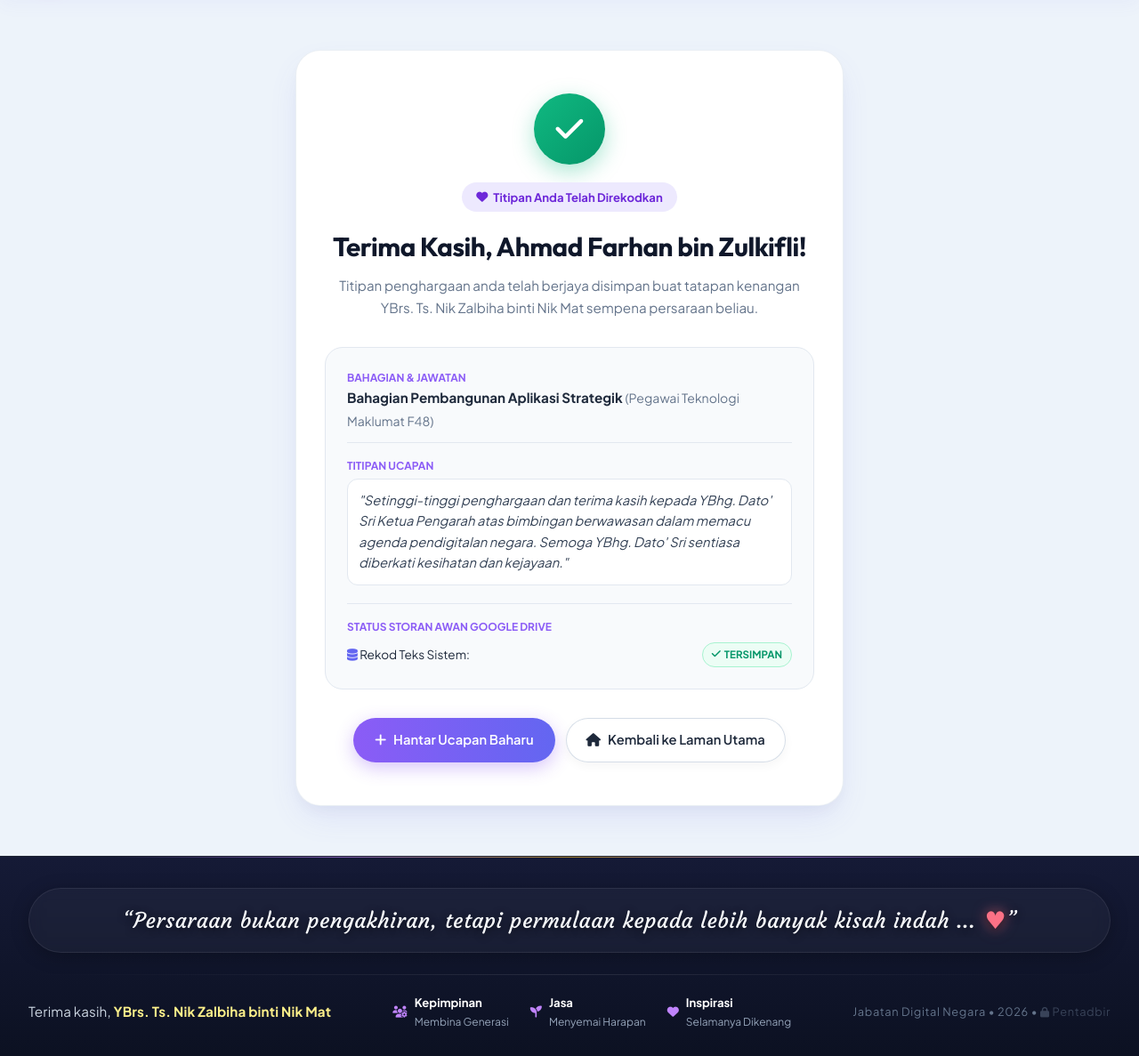
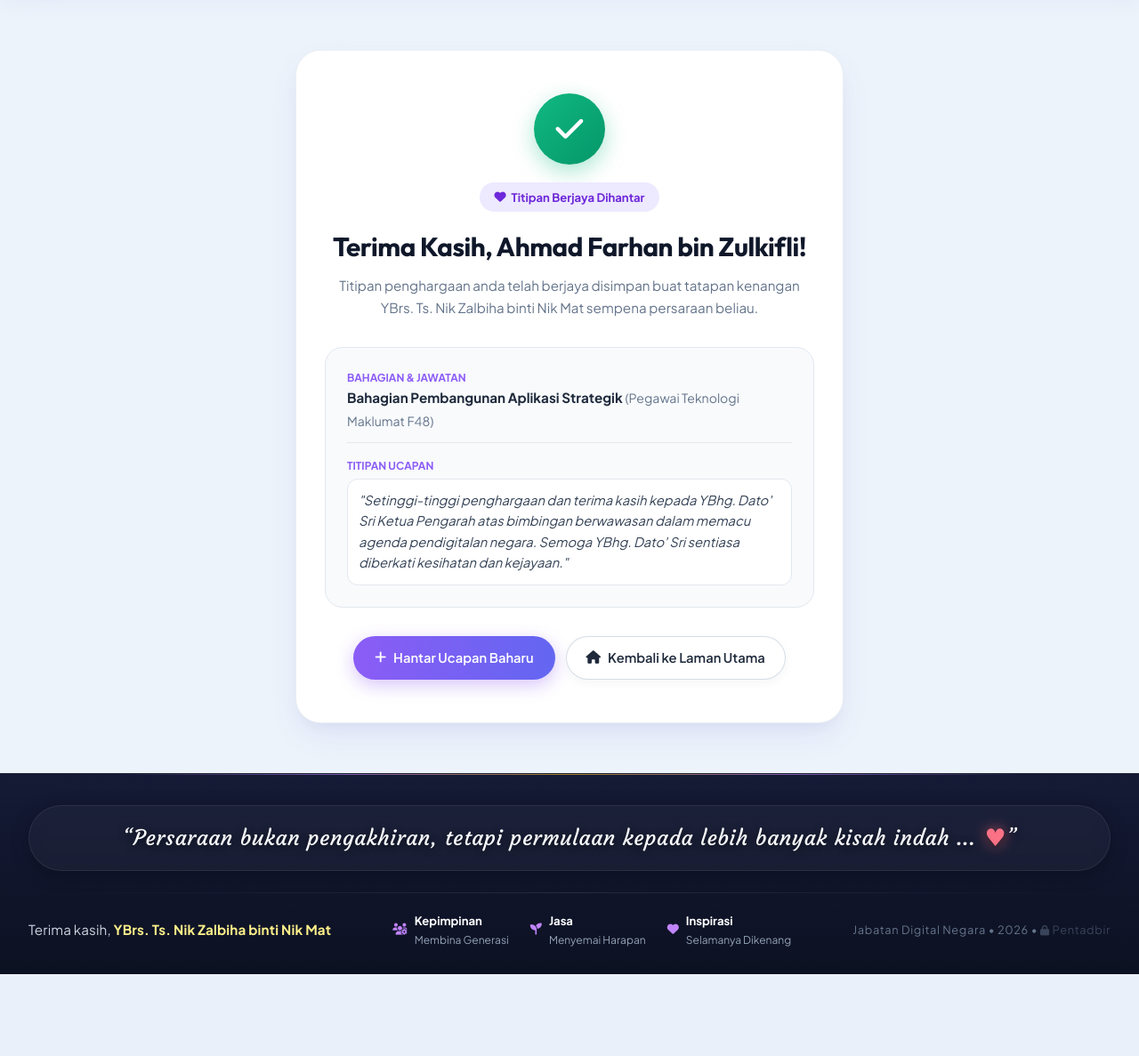
Before and after one commit to dmojdn/titipan-kenangan-kp-jdn-2026, a Flask app: page /kejayaan/1 in a window 1280 px wide. Shown: the part 73-1260 px from the top of the page at 89% size. After the commit the page ends 1168 px from the top, so only its background shows below. Run offline with Flask 3, Linux system fonts and the light colour scheme; data comes from the database, SQL or seed files in the repository; some web fonts are replaced.

Commit message:
Add files via upload

```diff
--- a/app/templates/success.html
+++ b/app/templates/success.html
@@ -11,7 +11,7 @@
     </div>
 
     <div style="display: inline-flex; align-items: center; gap: 6px; background: #ede9fe; color: #6d28d9; padding: 6px 16px; border-radius: var(--radius-full); font-size: 0.82rem; font-weight: 700; margin-bottom: 1rem;">
-      <i class="fa-solid fa-heart"></i> Titipan Anda Telah Direkodkan
+      <i class="fa-solid fa-heart"></i> Titipan Berjaya Dihantar
     </div>
 
     <h2 style="font-size: 1.85rem; color: #0f172a; margin-bottom: 0.5rem;">Terima Kasih, {{ submission.nama }}!</h2>
@@ -19,7 +19,7 @@
       Titipan penghargaan anda telah berjaya disimpan buat tatapan kenangan YBrs. Ts. Nik Zalbiha binti Nik Mat sempena persaraan beliau.
     </p>
 
-    <!-- Ringkasan Kiriman -->
+    <!-- Ringkasan Kiriman (Mesra Pengguna Tanpa Maklumat Storan Teknikal) -->
     <div style="background: #f8fafc; border: 1px solid var(--border-light); border-radius: var(--radius-lg); padding: 1.5rem; text-align: left; margin-bottom: 2rem;">
 
       <div style="margin-bottom: 1rem; border-bottom: 1px solid #e2e8f0; padding-bottom: 0.75rem;">
@@ -30,9 +30,9 @@
         {% endif %}
       </div>
 
-      <div style="margin-bottom: 1.25rem;">
+      <div style="margin-bottom: {% if submission.image_filename or submission.video_filename %}1rem{% else %}0{% endif %};">
         <span style="font-size: 0.75rem; text-transform: uppercase; font-weight: 700; color: #8b5cf6; display: block; margin-bottom: 4px;">Titipan Ucapan</span>
-        <p style="color: #334155; font-style: italic; font-size: 0.92rem; background: #ffffff; padding: 12px; border-radius: 12px; border-left: 4px solid #8b5cf6; border: 1px solid #e2e8f0;">
+        <p style="color: #334155; font-style: italic; font-size: 0.92rem; background: #ffffff; padding: 12px; border-radius: 12px; border-left: 4px solid #8b5cf6; border: 1px solid #e2e8f0; margin: 0;">
           {% if submission.ucapan %}
             "{{ submission.ucapan }}"
           {% else %}
@@ -41,31 +41,20 @@
         </p>
       </div>
 
-      <div style="border-top: 1px solid #e2e8f0; padding-top: 1rem;">
-        <span style="font-size: 0.75rem; text-transform: uppercase; font-weight: 700; color: #8b5cf6; display: block; margin-bottom: 8px;">Status Storan Awan Google Drive</span>
-        <div style="display: flex; flex-direction: column; gap: 8px;">
-
-          <div style="display: flex; justify-content: space-between; align-items: center; font-size: 0.85rem;">
-            <span><i class="fa-solid fa-database" style="color: #6366f1;"></i> Rekod Teks Sistem:</span>
-            <span class="badge-status badge-synced"><i class="fa-solid fa-check"></i> Tersimpan</span>
-          </div>
-
+      {% if submission.image_filename or submission.video_filename %}
+        <div style="border-top: 1px solid #e2e8f0; padding-top: 0.85rem; margin-top: 1rem; display: flex; gap: 8px; flex-wrap: wrap;">
           {% if submission.image_filename %}
-            <div style="display: flex; justify-content: space-between; align-items: center; font-size: 0.85rem;">
-              <span><i class="fa-regular fa-image" style="color: #8b5cf6;"></i> Gambar (02 GAMBAR KENANGAN):</span>
-              <span class="badge-status badge-synced"><i class="fa-solid fa-cloud-arrow-up"></i> Disegerakkan ke Drive</span>
-            </div>
+            <span class="badge-status badge-synced" style="background: #eff6ff; color: #2563eb; border: 1px solid #bfdbfe; font-size: 0.8rem; padding: 5px 12px;">
+              <i class="fa-regular fa-image"></i> Gambar Disertakan
+            </span>
           {% endif %}
-
           {% if submission.video_filename %}
-            <div style="display: flex; justify-content: space-between; align-items: center; font-size: 0.85rem;">
-              <span><i class="fa-solid fa-video" style="color: #ec4899;"></i> Video (03 VIDEO KENANGAN):</span>
-              <span class="badge-status badge-synced"><i class="fa-solid fa-cloud-arrow-up"></i> Disegerakkan ke Drive</span>
-            </div>
+            <span class="badge-status badge-synced" style="background: #fdf2f8; color: #db2777; border: 1px solid #fbcfe8; font-size: 0.8rem; padding: 5px 12px;">
+              <i class="fa-solid fa-video"></i> Video Disertakan
+            </span>
           {% endif %}
-
         </div>
-      </div>
+      {% endif %}
 
     </div>
 
```
Also changed, not shown: app/templates/index.html (+11 -20 lines), app/templates/kenangan.html (+1 -11 lines).
